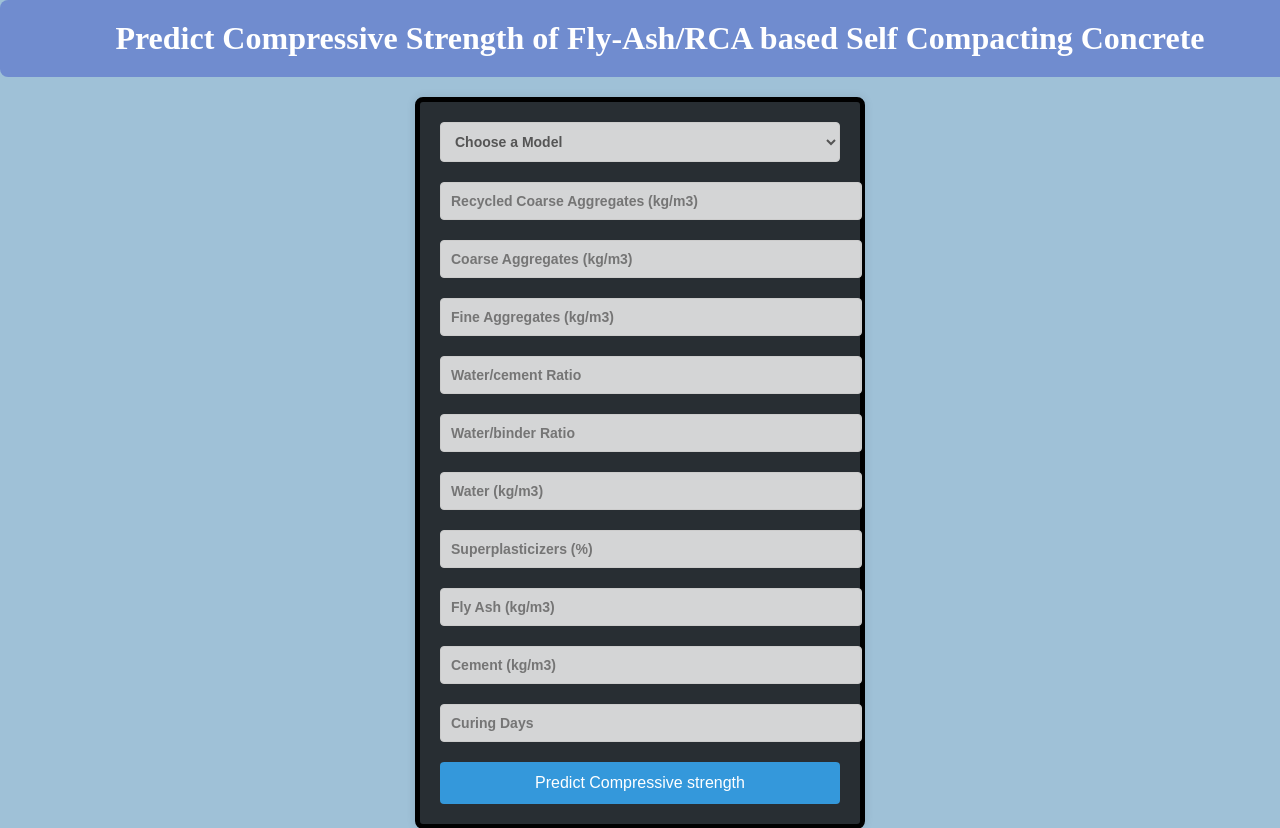
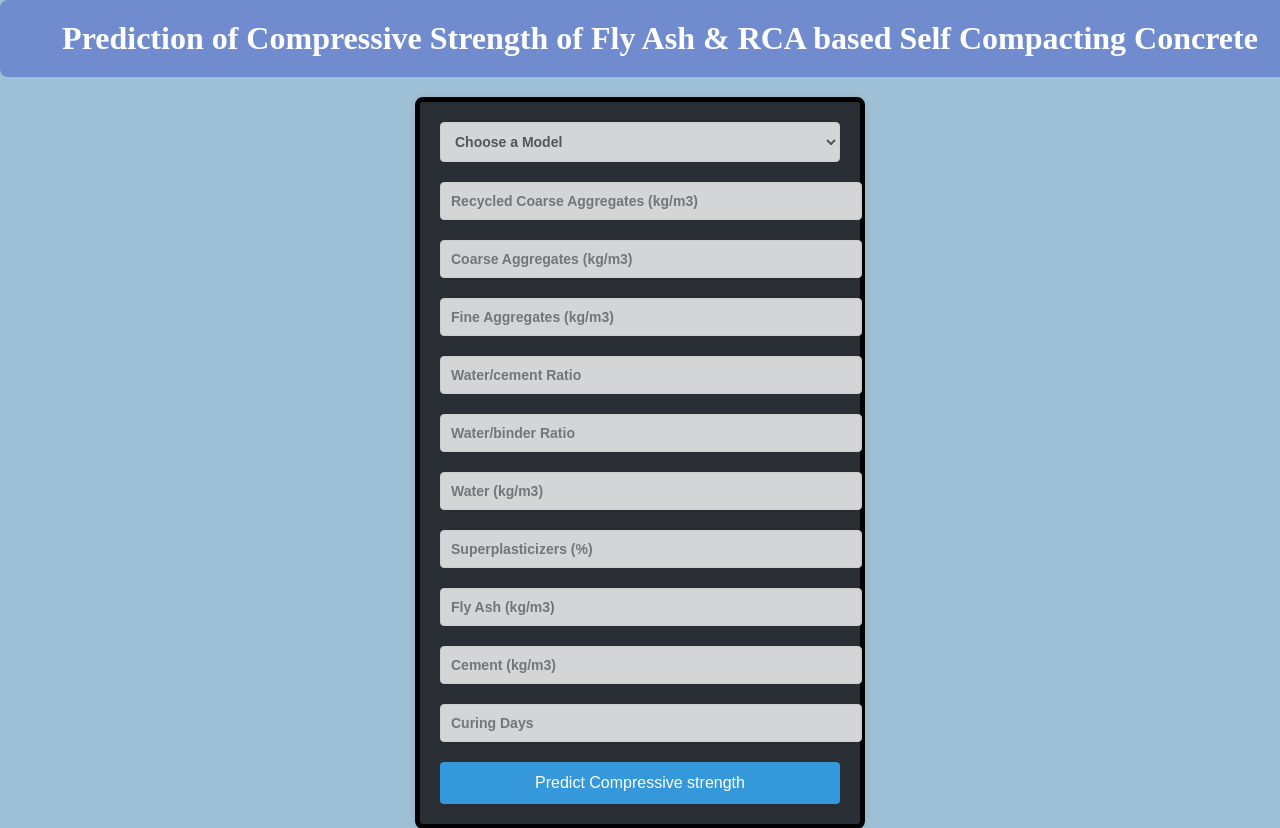
Before and after one commit to ayushrathore111/flyash-gui, a Flask app: page / in a window 1280 px wide. Shown: the top 828 px of the page. Run offline with Flask 3, Linux system fonts and the light colour scheme; parts of the project's set-up code (start-up, migrations or seed data) failed here and were passed over.

Commit message:
Update index.html

```diff
--- a/templates/index.html
+++ b/templates/index.html
@@ -13,7 +13,7 @@
 
 <body>
   <div class="login">
-    <h1>Predict Compressive Strength of Fly-Ash/RCA based Self Compacting Concrete </h1>
+    <h1>Prediction of Compressive Strength of Fly Ash & RCA based Self Compacting Concrete </h1>
   </div>
 
  <div class="login-container">
```
